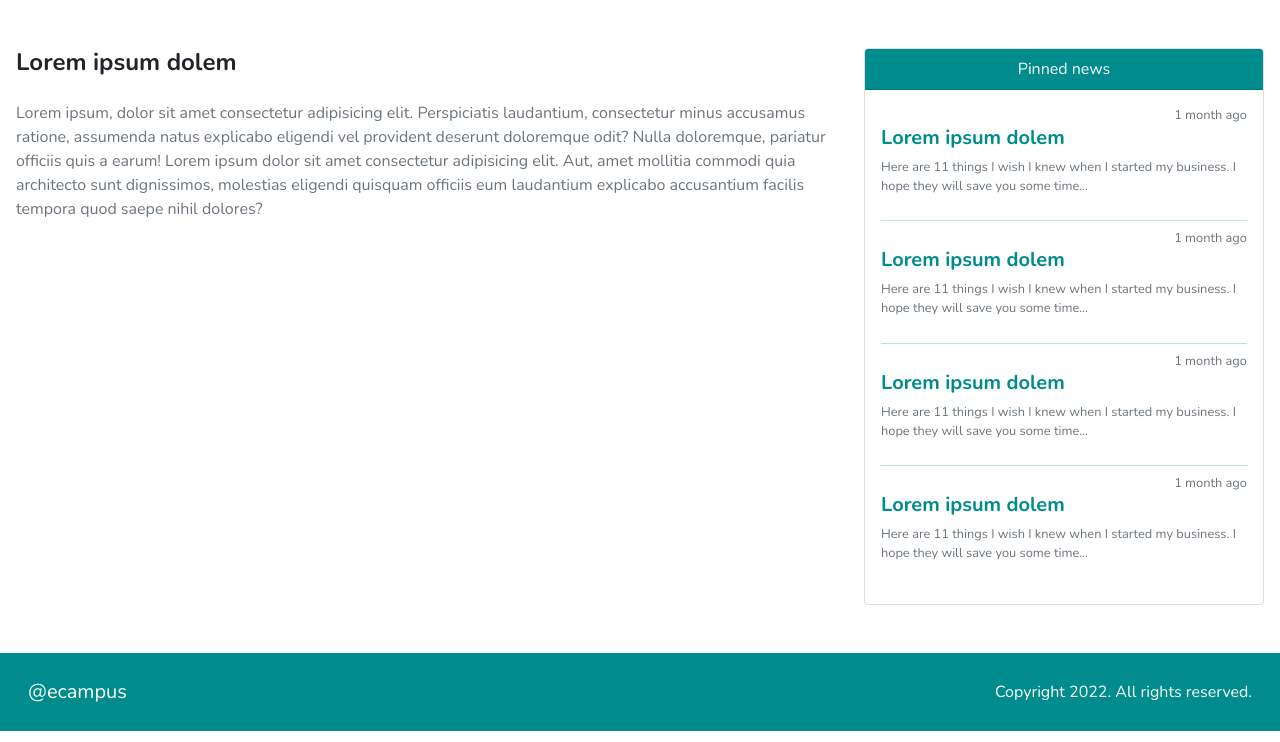
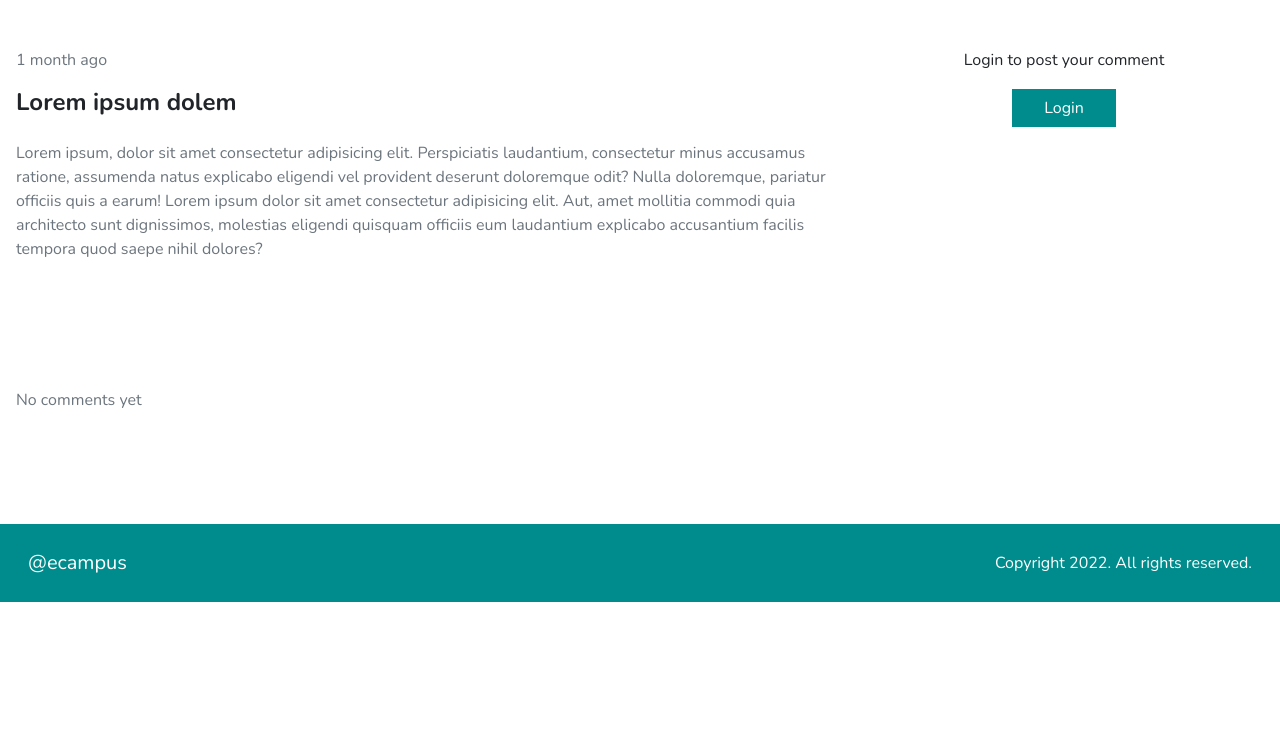
Before and after one commit to amon-wanyonyi/ecampus-news, a Flask app: page /notifications/1 in a window 1280 px wide. Shown: the part 58-800 px from the top of the page. Run offline with Flask 2, Linux system fonts and the light colour scheme; some libraries are stand-ins or nearby versions.

Commit message:
added comments card

```diff
--- a/app/templates/single-news-page.html
+++ b/app/templates/single-news-page.html
@@ -6,6 +6,7 @@
 
     <div class="row">
         <div class="col-md-8">
+            <p class="text-muted mb-3">1 month ago</p>
             <h1 class="fs-4 fw-bold pb-3">Lorem ipsum dolem</h1>
             <div class="row">
                 <p class="text-muted">
@@ -18,7 +19,36 @@
             </div>
         </div>
         <div class="col-md-4" style="display: unset;">
-            {% include "partials/pinned-news.html" %}
+            {% if current_user and  current_user.is_authenticated %}
+                <h2 class="text-center text-white">Post your comment</h2>
+                <form action="{{url_for('main.save_comment', id=blog.id)}}" method="POST" class="pt-4">
+                    {{commentForm.csrf_token}}
+                    <textarea name="comment" class="form-control bg-transparent border-white text-white"
+                        rows="4"></textarea>
+                    <div class="pt-4 text-center">
+                        <button class="btn border-white px-4 text-white">
+                            <span class="px-3">Post</span>
+                        </button>
+                    </div>
+                </form>
+                {% else %}
+                <div class="text-center">
+                    <p class="text-center mb-4">Login to post your comment</p>
+
+                    <a href="{{url_for('main.index')}}" class="btn-primary text-white px-4 py-2"><span class="px-2">Login</span></a>
+                </div>
+                {% endif %}
+        </div>
+    </div>
+
+    <div class="py-5">
+        <div class="row">
+            <div class="col-md-7 order-2 order-md-2">
+                <h2 class="text-white">
+                    Comments
+                </h2>
+                <p class="pt-3 text-muted">No comments yet</p>
+            </div>
         </div>
     </div>
 </section>
```
Also changed, not shown: app/templates/partials/coment-card.html (added, +17 -0 lines).
